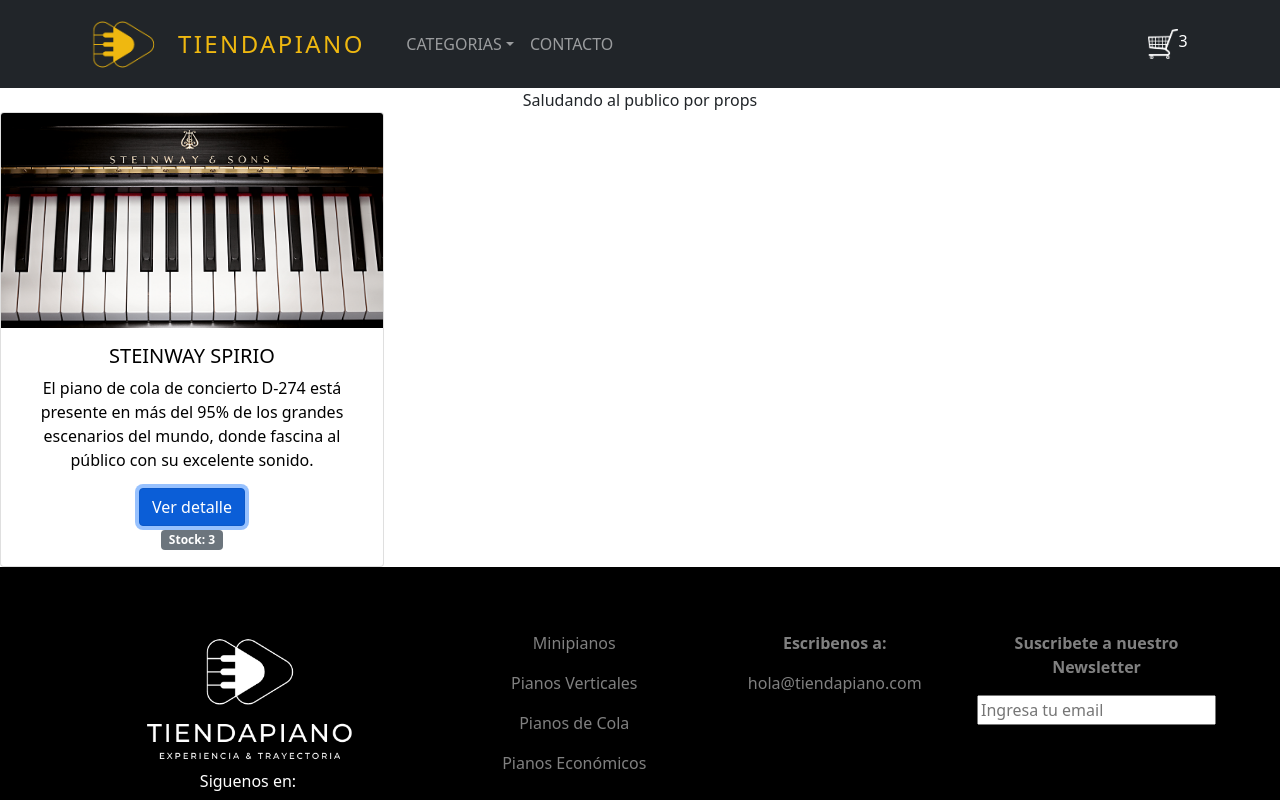
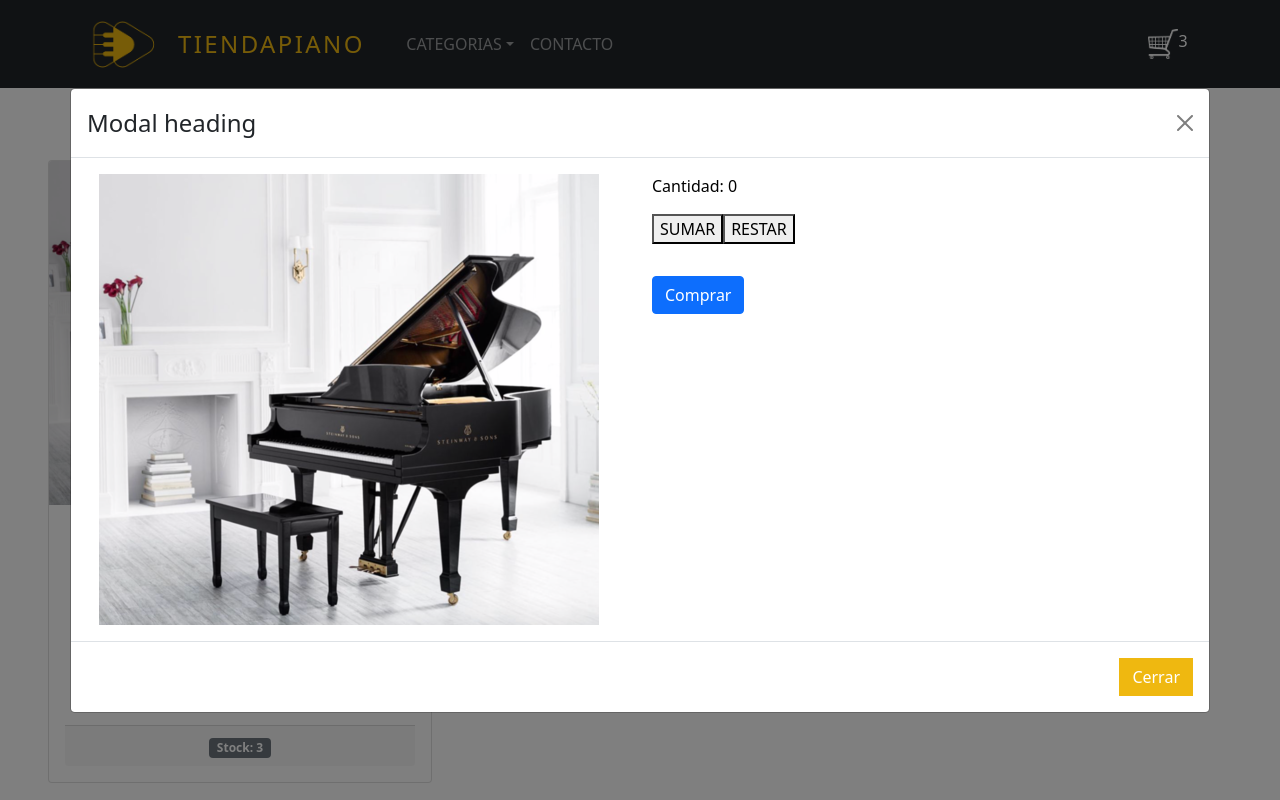
Before and after one commit to pabloretes/tienda-piano, a React (Create React App) app: page / in a window 1280 px wide. Both pictures are taken after a click on the button "Ver detalle". Shown: the top 800 px of the page. Built offline with nearby package versions, Linux system fonts and the light colour scheme.

Commit message:
Desafío: Contador con botón y Catálogo con MAPS y Promises

```diff
--- a/src/components/Item.jsx
+++ b/src/components/Item.jsx
@@ -1,27 +1,34 @@
 import React from "react";
 import "../styles/item.css";
 import Card from "react-bootstrap/Card";
-import Teclas1 from "../images/teclas1.jpg";
 import Button from "react-bootstrap/Button";
 import Badge from 'react-bootstrap/Badge';
+import ItemDetail from "./ItemDetail";
+import ModeloB from "../images/ModeloB.png";
+
 
 function Item() {
+    const [modalShow, setModalShow] = React.useState(false);
   return (
     <div className="card-style">
       <Card style={{ width: "24rem" }}>
-        <Card.Img variant="top" src={Teclas1} />
+        <Card.Img variant="top" src={ModeloB} />
         <Card.Body>
-          <Card.Title>STEINWAY SPIRIO</Card.Title>
-          <Card.Text>
-            El piano de cola de concierto D-274 está presente en más del 95% de
-            los grandes escenarios del mundo, donde fascina al público con su
-            excelente sonido.
-          </Card.Text>
-          <div>
-            <Button variant="primary">Ver detalle</Button>
+          <div className="card-subt"><Card.Subtitle>Piano de Cola Steiwey & Sons - Modelo B</Card.Subtitle></div>
+          <div className="card-text-size">
+            <Card.Text>
+                Este magnífico piano de cola de 6 '11 "(211 cm) es a menudo llamado por los pianistas" el piano perfecto ".
+            </Card.Text>
+          </div>
+          <div className="card-subt"><Card.Subtitle>USD 4.000.00.-</Card.Subtitle></div>
+
+          <div className="button-item-detail">
+            <Button className="btn-ver-detalle" variant="primary" onClick={() => setModalShow(true)}>Ver detalle</Button>
+            <ItemDetail show={modalShow} onHide={() => setModalShow(false)} />
           </div>
           <div>
-            <Badge bg="secondary">Stock: 3</Badge>{' '}
+          <Card.Footer className="text-muted"> <Badge bg="secondary">Stock: 3</Badge>{' '}</Card.Footer>
+
           </div>
         </Card.Body>
       </Card>
--- /dev/null
+++ b/src/components/ItemDetail.jsx
@@ -0,0 +1,47 @@
+import React from "react";
+import ItemCount from "./ItemCount";
+import Modal from "react-bootstrap/Modal";
+import Button from "react-bootstrap/Button";
+import Container from 'react-bootstrap/Container';
+import Col from 'react-bootstrap/Col';
+import Row from 'react-bootstrap/Row';
+import ModeloB from "../images/ModeloB.png";
+import Image from 'react-bootstrap/Image'
+
+function ItemDetail(props) {
+  return (
+    <Modal
+      {...props}
+      size="xl"
+      aria-labelledby="contained-modal-title-vcenter"
+      centered
+    >
+      <Modal.Header closeButton>
+        <Modal.Title id="contained-modal-title-vcenter">
+          Modal heading
+        </Modal.Title>
+      </Modal.Header>
+      <Modal.Body className="show-grid">
+        <Container>
+        <Row>
+            <Col>
+                <Image variant="top" src={ModeloB} />
+            </Col>
+            <Col>
+                <ItemCount />
+            </Col>
+          </Row>
+
+
+        </Container>
+      </Modal.Body>
+      <Modal.Footer>
+        <Button className="btn-ver-detalle" onClick={props.onHide}>
+          Cerrar
+        </Button>
+      </Modal.Footer>
+    </Modal>
+  );
+}
+
+export default ItemDetail;
--- a/src/components/ItemListContainer.jsx
+++ b/src/components/ItemListContainer.jsx
@@ -1,6 +1,5 @@
 import React from 'react';
 import '../styles/item.css';
-import ItemCount from './ItemCount';
 import Item from './Item';
 
 function ItemListContainer(props) {
--- a/src/styles/item.css
+++ b/src/styles/item.css
@@ -5,3 +5,36 @@
 .botones-sumres {
     padding: 0 0 2rem 0;
 }
+
+.itemList-container {
+    background-color: white;
+    color: black;
+    padding: 3rem;
+  }
+
+  .button-item-detail {
+    padding: 0 0 2rem 0;
+  }
+
+  .linea {
+    border-top: 0.5px solid white;
+    height: 0.5px;
+    max-width: 90%;
+    padding: 0;
+    margin: 20px auto 20px auto;
+    vertical-align: bottom;
+  }
+
+  .btn-ver-detalle{
+    background: #efb810;
+    border-radius: 0%;
+    border-color: #efb810;
+  }
+
+  .card-subt {
+    padding: 1rem;
+  }
+
+  .card-text-size {
+    font-size: small;
+  }
```
Also changed, not shown: src/images/ModeloB.png (added).
